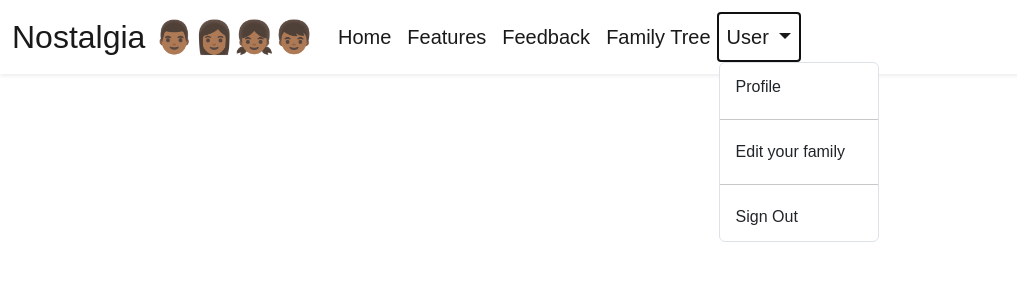
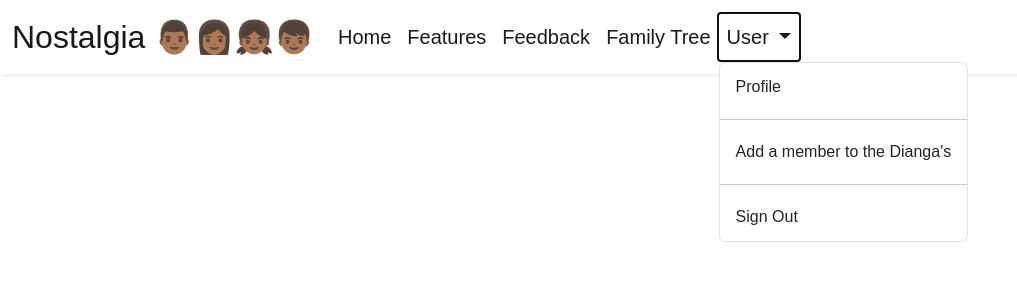
Before and after one commit to kurosakiaduma/nostalgia, a Django app: page / in a window 1280 px wide, after a click on "User". Shown: the top 300 px of the page, without its empty margins (0-1017 px from the left). Run offline with Django 4.2, Linux system fonts and the light colour scheme; a user stored in the database is signed in; data comes from the database, SQL or seed files in the repository; both versions use the stored data as it was after the commit; some libraries are stand-ins or nearby versions; some web fonts are replaced.

Commit message:
refactor view code from edit_family to add_family_member

```diff
--- a/backend/urls.py
+++ b/backend/urls.py
@@ -17,5 +17,5 @@ urlpatterns = [
     path("login", login_user, name="login_user"),
     path("logout", logout_user, name="logout_user"),
     path("user_profile", user_profile, name="user_profile"),
-    path("edit_family", edit_family, name="edit_family"),
+    path("add_family_member", add_family_member, name="add_family_member"),
 ]
--- a/backend/views.py
+++ b/backend/views.py
@@ -121,7 +121,7 @@
     return redirect('login_user')
 
 @login_required
-def edit_family(request):
+def add_family_member(request):
     print(f"THE FAMILY IS {request.user.family}")
     csrftoken = get_token(request)
     if request.method == "POST":
@@ -178,7 +178,7 @@
         if image:
             MemberImage.objects.create(member=member, image=image)
 
-    return render(request, "edit_family.html", {"token": csrftoken})
+    return render(request, "add_family_member.html", {"token": csrftoken})
 
 def get_fathers(request):
     family_uuid = request.GET.get('familyUUID')
--- a/frontend/templates/layout.html
+++ b/frontend/templates/layout.html
@@ -64,7 +64,7 @@
                               {% if user.is_housekeeper %}
                               <li><hr class=""></li>
                               <li class="nav-item">
-                                  <a class="dropdown-item" href="{% url 'edit_family' %}">Edit your family</a>
+                                  <a class="dropdown-item" href="{% url 'add_family_member' %}">Add a member to the {{request.user.family.name}}'s</a>
                               </li>
                               {% endif %}
                               <li><hr class=""></li>
```
Also changed, not shown: frontend/views.py (+1 -13 lines), db.sqlite3, frontend/templates/add_family_member.html (renamed from frontend/templates/edit_family.html), 1 other file.
